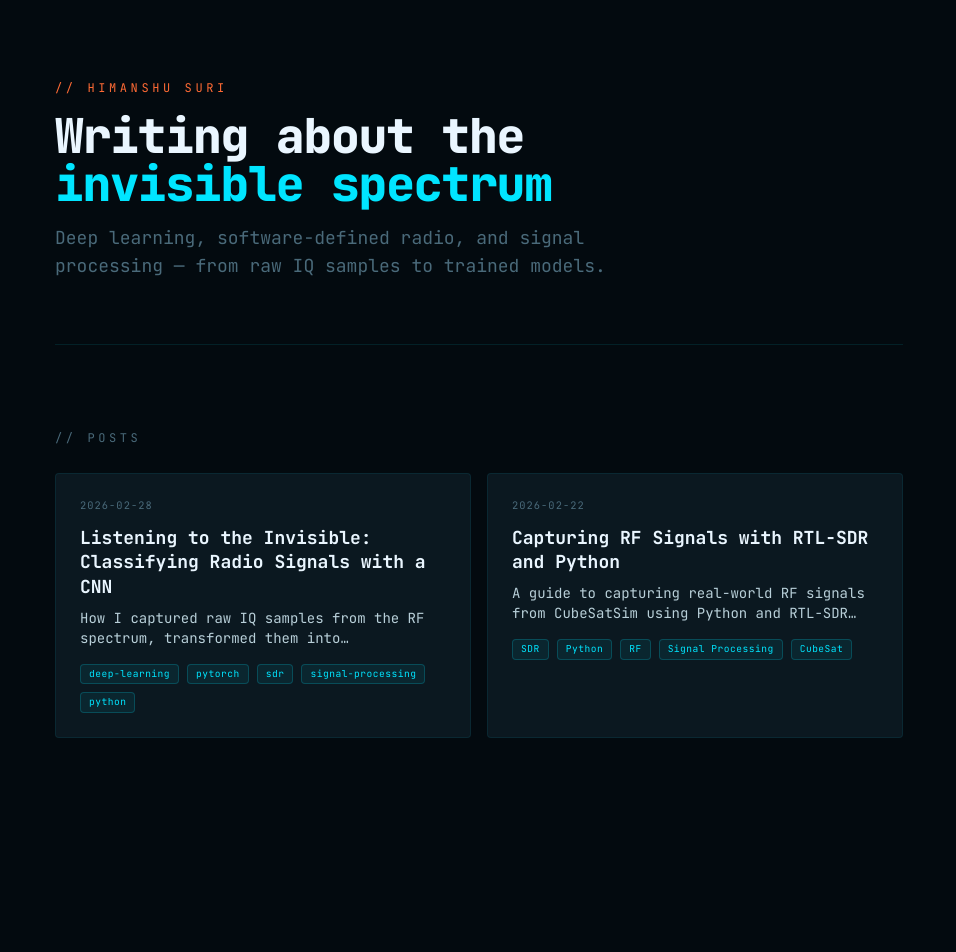
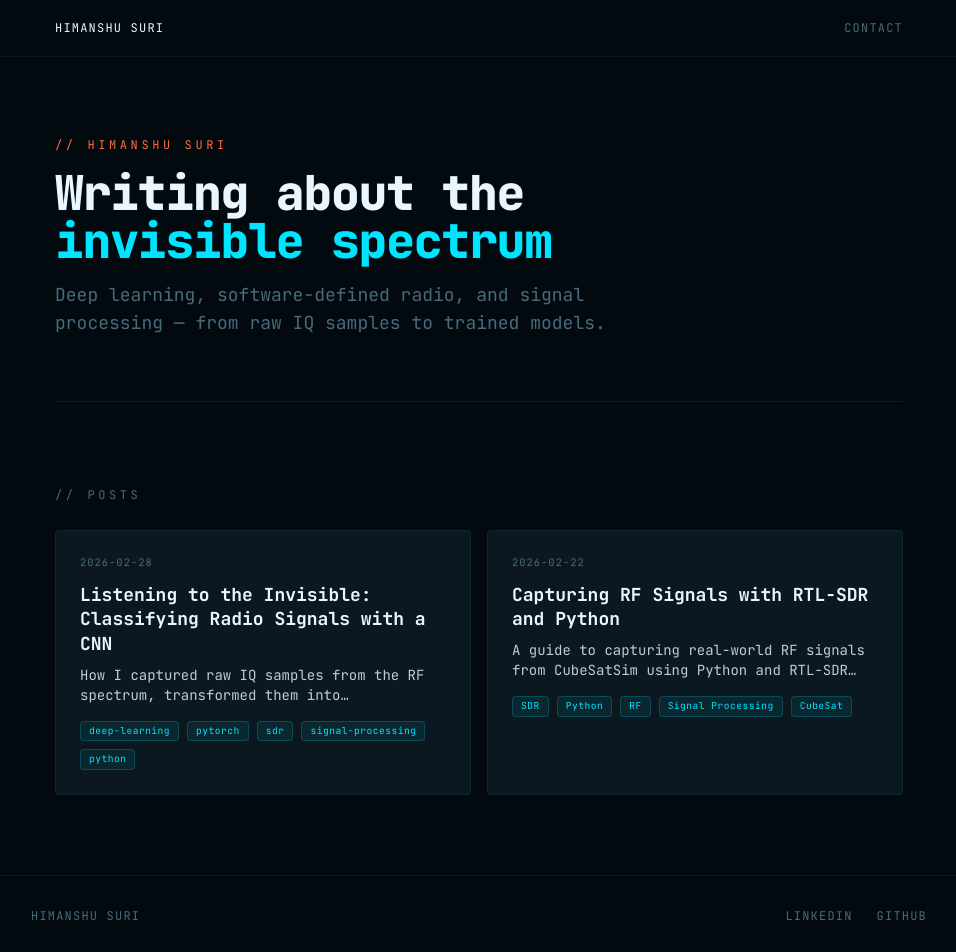
Before and after one commit to Himanshu-Suri/Blog, a Next.js app: page / in a window 1280 px wide. Shown: the top 952 px of the page, without its empty margins (161-1117 px from the left). Before the commit the page ends 818 px from the top, so only its background shows below. Built offline with nearby package versions, Linux system fonts and the light colour scheme.

Commit message:
Navbar and footer added

```diff
--- /dev/null
+++ b/src/app/components/Footer.tsx
@@ -0,0 +1,32 @@
+export default function Footer() {
+  return (
+    <footer className="border-t border-[rgba(0,229,255,0.08)] py-8 px-6 mt-auto">
+      <div className="max-w-4xl mx-auto flex flex-col sm:flex-row items-center justify-between gap-3">
+
+        <span className="font-mono text-xs text-dim tracking-widest uppercase">
+          Himanshu Suri
+        </span>
+
+        <div className="flex items-center gap-6">
+          <a
+            href="https://www.linkedin.com/in/himanshu-suri-16b9a41a3/"
+            target="_blank"
+            rel="noopener noreferrer"
+            className="font-mono text-xs text-dim tracking-widest uppercase hover:text-accent transition-colors duration-200"
+          >
+            linkedin
+          </a>
+          <a
+            href="https://github.com/Himanshu-Suri"
+            target="_blank"
+            rel="noopener noreferrer"
+            className="font-mono text-xs text-dim tracking-widest uppercase hover:text-accent transition-colors duration-200"
+          >
+            github
+          </a>
+        </div>
+
+      </div>
+    </footer>
+  );
+}
--- /dev/null
+++ b/src/app/components/Navbar.tsx
@@ -0,0 +1,25 @@
+import Link from "next/link";
+
+export default function Navbar() {
+  return (
+    <nav className="border-b border-[rgba(0,229,255,0.08)] sticky top-0 z-50 bg-bg/80 backdrop-blur-sm">
+      <div className="max-w-4xl mx-auto px-6 h-14 flex items-center justify-between">
+
+        <Link href="/" className="font-mono text-xs tracking-widest uppercase text-bright hover:text-accent transition-colors duration-200">
+          Himanshu Suri
+        </Link>
+
+        <div className="flex items-center gap-6">
+          <a
+            href="https://www.linkedin.com/in/himanshu-suri-16b9a41a3/"
+            target="_blank"
+            rel="noopener noreferrer"
+            className="font-mono text-xs tracking-widest uppercase text-dim hover:text-accent transition-colors duration-200"
+          >
+            contact
+          </a>
+        </div>
+      </div>
+    </nav>
+  );
+}
--- a/src/app/layout.tsx
+++ b/src/app/layout.tsx
@@ -1,6 +1,7 @@
 import type { Metadata } from "next";
 import "./globals.css";
-
+import Navbar from "./components/Navbar";
+import Footer from "./components/Footer";
 export const metadata: Metadata = {
   title: { default: "Himanshu's blog", template: "%s | Signal Blog" },
   description: "Deep learning, SDR, and signal processing.",
@@ -10,7 +11,9 @@ export default function RootLayout({ children }: { children: React.ReactNode })
   return (
     <html lang="en">
       <body className="bg-bg text-[#b8cfd8] font-sans min-h-screen flex flex-col">
+        <Navbar/>
         <main className="flex-1">{children}</main>
+        <Footer/>
       </body>
     </html>
   );
```
